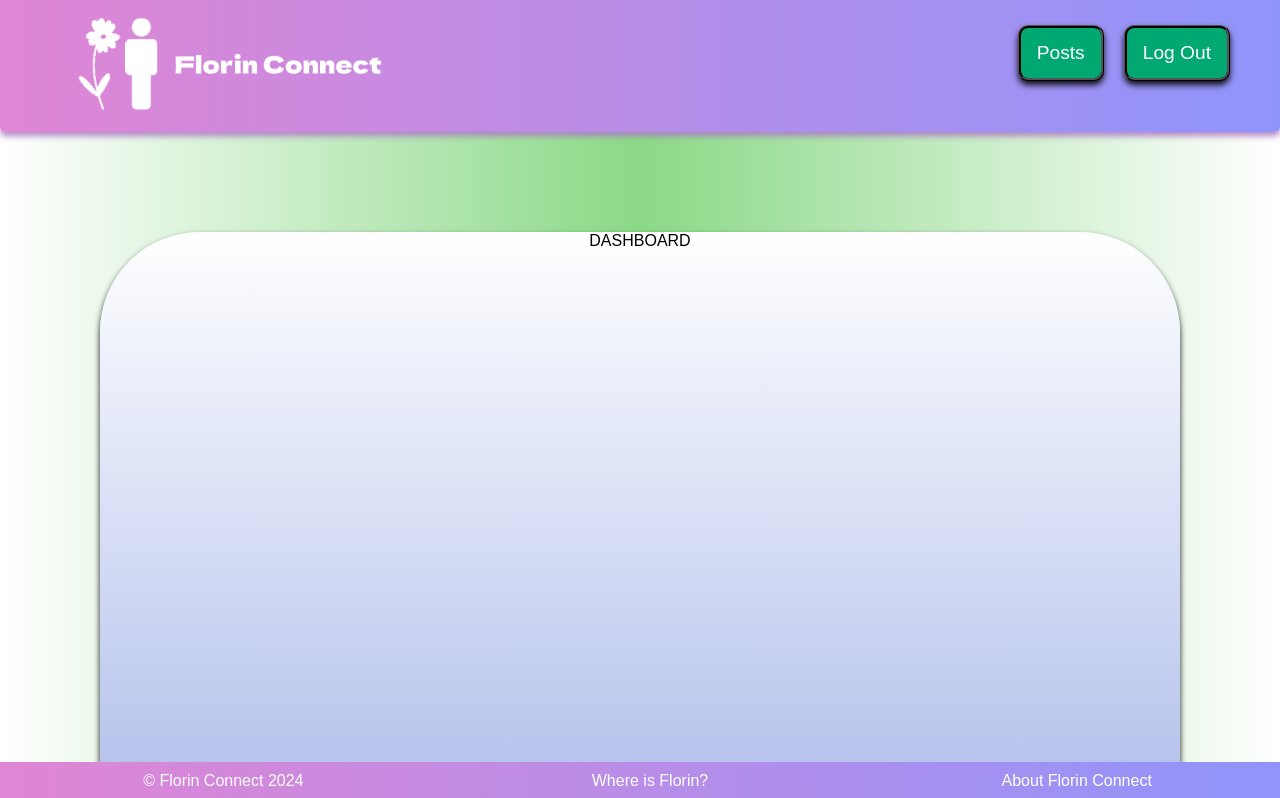
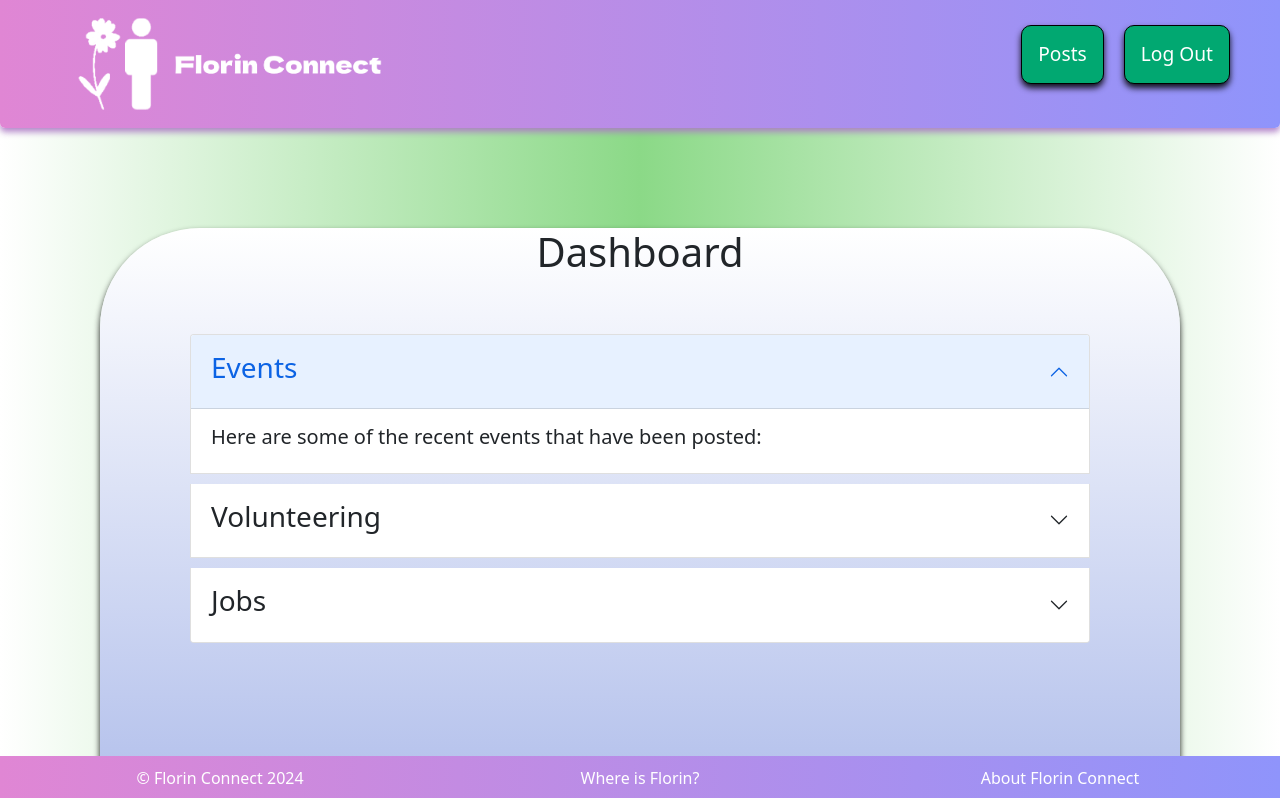
Before and after one commit to henriettaCodes/FlorinConnect-FE, a website: page HTML/user/dashboard.html in a window 1280 px wide. Shown: the top 798 px of the page. Drawn offline with nearby package versions, Linux system fonts and the light colour scheme.

Commit message:
prevent bootstrap overriding css. And add accordian folder on dashboard

```diff
--- a/CSS/common/footer.css
+++ b/CSS/common/footer.css
@@ -1,26 +1,26 @@
 footer {
-    background: linear-gradient(to right, #e086d4, #8f94fb);
-    color: #fff;
-    padding: 10px;
-    position: fixed;
-    bottom: 0;
-    width: 100%;
-    text-align: center;
-    display: flex;
-    justify-content: space-between;
+    background: linear-gradient(to right, #e086d4, #8f94fb) !important;
+    color: #fff !important;
+    padding: 10px !important;
+    position: fixed !important;
+    bottom: 0 !important;
+    width: 100% !important;
+    text-align: center !important;
+    display: flex !important;
+    justify-content: space-between !important;
 }
 
 footer .left,
 footer .center,
 footer .right {
-    flex: 1;
+    flex: 1 !important;
 }
 
 a {
-    text-decoration: none;
-    color: inherit;
+    text-decoration: none !important;
+    color: inherit !important;
 }
 
 a:hover {
-    text-decoration: underline;
+    text-decoration: underline !important;
 }
--- a/CSS/common/navbar.css
+++ b/CSS/common/navbar.css
@@ -1,54 +1,54 @@
 nav {
-    background: linear-gradient(to right, #e086d4, #8f94fb);
-    overflow: hidden;
-    color: white;
-    border-radius: 0px 0px 5px 5px;
-    box-shadow: 0 4px 6px rgba(172, 121, 196, 0.9);
+    background: linear-gradient(to right, #e086d4, #8f94fb) !important;
+    overflow: hidden !important;
+    color: white !important;
+    border-radius: 0px 0px 5px 5px !important;
+    box-shadow: 0 4px 6px rgba(172, 121, 196, 0.9) !important;
 }
 
 nav a {
-    float: left;
-    display: block;
-    color: white;
-    text-align: center;
-    padding: 14px 16px;
-    text-decoration: none;
+    float: left !important;
+    display: block !important;
+    color: white !important;
+    text-align: center !important;
+    padding: 14px 16px !important;
+    text-decoration: none !important;
 }
 
 .logo {
-    margin-left: 50px;
-    float: left;
+    margin-left: 50px !important;
+    float: left !important;
 }
 
 .posts {
-    float: left;
+    float: left !important;
 }
 
 .nav-right {
-    margin-right: 50px;
-    float: right;
+    margin-right: 50px !important;
+    float: right !important;
 }
 
 .nav-right a {
-    margin-left: 20px;
+    margin-left: 20px !important;
 }
 
 .btn {
-    font-size: larger;
-    background-color: rgb(1, 168, 113);
-    border-radius: 10px;
-    margin-top: 25px;
-    margin-bottom: 25px;
-    box-shadow: 0 4px 6px rgba(0, 0, 0, 0.9);
-    transition: background-color 0.3s;
-    border-style: ridge;
-    border-color: rgb(0, 0, 0);
+    font-size: larger !important;
+    background-color: rgb(1, 168, 113) !important;
+    border-radius: 10px !important;
+    margin-top: 25px !important;
+    margin-bottom: 25px !important;
+    box-shadow: 0 4px 6px rgba(0, 0, 0, 0.9) !important;
+    transition: background-color 0.3s !important;
+    border-style: ridge !important;
+    border-color: rgb(0, 0, 0) !important;
 }
 
 .btn:hover {
-    background-color: black;
+    background-color: black !important;
 }
 
 .navlogo {
-    max-height: 100px;
+    max-height: 100px !important;
 }
--- a/CSS/user/dashboard.css
+++ b/CSS/user/dashboard.css
@@ -15,3 +15,17 @@ body {
     align-items: center;
     border-radius: 100px;
 }
+
+.accordion-container {
+    width: 900px;
+    margin: 0 auto;
+    margin-top: 50px;
+}
+
+.accordion {
+    width: 900px;
+}
+
+.accordion-item {
+    margin-bottom: 10px;
+}
--- a/HTML/user/dashboard.html
+++ b/HTML/user/dashboard.html
@@ -8,11 +8,16 @@
     <link rel='stylesheet' type='text/css' media='screen' href='../../css/common/navbar.css'>
     <link rel='stylesheet' type='text/css' media='screen' href='../../css/common/footer.css'>
     <script src="../../JS/user/logout.js" defer></script>
+    <link href="https://cdn.jsdelivr.net/npm/bootstrap@5.0.2/dist/css/bootstrap.min.css" rel="stylesheet"
+        integrity="sha384-EVSTQN3/azprG1Anm3QDgpJLIm9Nao0Yz1ztcQTwFspd3yD65VohhpuuCOmLASjC" crossorigin="anonymous">
+    <script src="https://cdn.jsdelivr.net/npm/bootstrap@5.0.2/dist/js/bootstrap.bundle.min.js"
+        integrity="sha384-MrcW6ZMFYlzcLA8Nl+NtUVF0sA7MsXsP1UyJoMp4YLEuNSfAP+JcXn/tWtIaxVXM"
+        crossorigin="anonymous"></script>
     <title>Document</title>
 </head>
 
 <body>
-    <nav>
+    <nav class="custom">
         <div class="logo">
             <a href="../user/dashboard.html"> <img class="navlogo" src="../../assets/navbar-logo.png"
                     alt="navbar logo" /> </a>
@@ -24,7 +29,55 @@
     </nav>
 
     <div class="content">
-        DASHBOARD
+        <h1>Dashboard</h1>
+        <div class="bootstrap-container">
+            <div class="accordion-container">
+                <div class="accordion" id="accordionExample">
+                    <div class="accordion-item">
+                        <h2 class="accordion-header" id="headingOne">
+                            <button class="accordion-button" type="button" data-bs-toggle="collapse"
+                                data-bs-target="#collapseOne" aria-expanded="true" aria-controls="collapseOne">
+                                <h3>Events</h3>
+                            </button>
+                        </h2>
+                        <div id="collapseOne" class="accordion-collapse collapse show" aria-labelledby="headingOne"
+                            data-bs-parent="#accordionExample">
+                            <div class="accordion-body">
+                                <h5>Here are some of the recent events that have been posted:</h5>
+                            </div>
+                        </div>
+                    </div>
+                    <div class="accordion-item">
+                        <h2 class="accordion-header" id="headingTwo">
+                            <button class="accordion-button collapsed" type="button" data-bs-toggle="collapse"
+                                data-bs-target="#collapseTwo" aria-expanded="false" aria-controls="collapseTwo">
+                                <h3>Volunteering</h3>
+                            </button>
+                        </h2>
+                        <div id="collapseTwo" class="accordion-collapse collapse" aria-labelledby="headingTwo"
+                            data-bs-parent="#accordionExample">
+                            <div class="accordion-body">
+                                <h5>Here are some of the recent volunteering opportunities that have been posted:</h5>
+                            </div>
+                        </div>
+                    </div>
+                    <div class="accordion-item">
+                        <h2 class="accordion-header" id="headingThree">
+                            <button class="accordion-button collapsed" type="button" data-bs-toggle="collapse"
+                                data-bs-target="#collapseThree" aria-expanded="false" aria-controls="collapseThree">
+                                <h3>Jobs</h3>
+                            </button>
+                        </h2>
+                        <div id="collapseThree" class="accordion-collapse collapse" aria-labelledby="headingThree"
+                            data-bs-parent="#accordionExample">
+                            <div class="accordion-body">
+                                <h5>Here are some of the recent job opportunities that have been posted:</h5>
+                            </div>
+                        </div>
+                    </div>
+                </div>
+            </div>
+        </div>
     </div>
 
     <footer>
```
